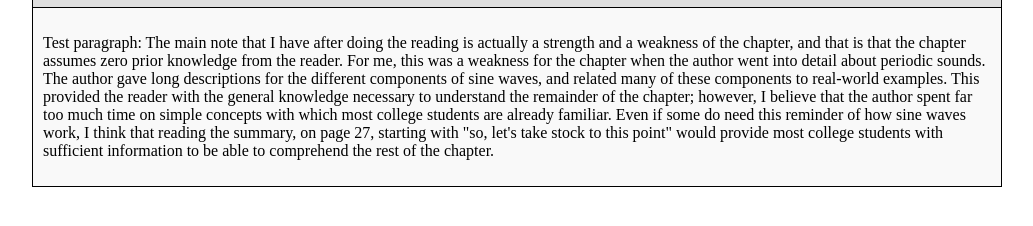
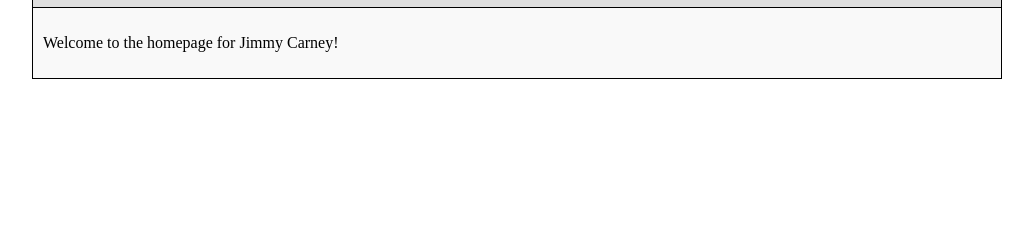
Before and after one commit to jimmycarney/oldjimmycarney.github.io, a plain HTML site: page index.html in a window 1280 px wide. Shown: the part 232-458 px from the top of the page, without its empty margins (123-1156 px from the left). Drawn offline with Linux system fonts and the light colour scheme.

Commit message:
added real content to index.html and bio.html

```diff
--- a/index.html
+++ b/index.html
@@ -16,8 +16,7 @@
 			</div>
 		</div>
 		<div class="content">
-			<p>Test paragraph: The main note that I have after doing the reading is actually a strength and a weakness of the chapter, and that is that the chapter assumes zero prior knowledge from the reader. For me, this was a weakness for the chapter when the author went into detail about periodic sounds. The author gave long descriptions for the different components of sine waves, and related many of these components to real-world examples. This provided the reader with the general knowledge necessary to understand the remainder of the chapter; however, I believe that the author spent far too much time on simple concepts with which most college students are already familiar. Even if some do need this reminder of how sine waves work, I think that reading the summary, on page 27, starting with "so, let's take stock to this point" would provide most college students with sufficient information to be able to comprehend the rest of the chapter.
-			</p>
+			<p>Welcome to the homepage for Jimmy Carney!</p>
 		</div>
 	</body>
 </html>
```
Also changed, not shown: bio.html (+1 -2 lines).
